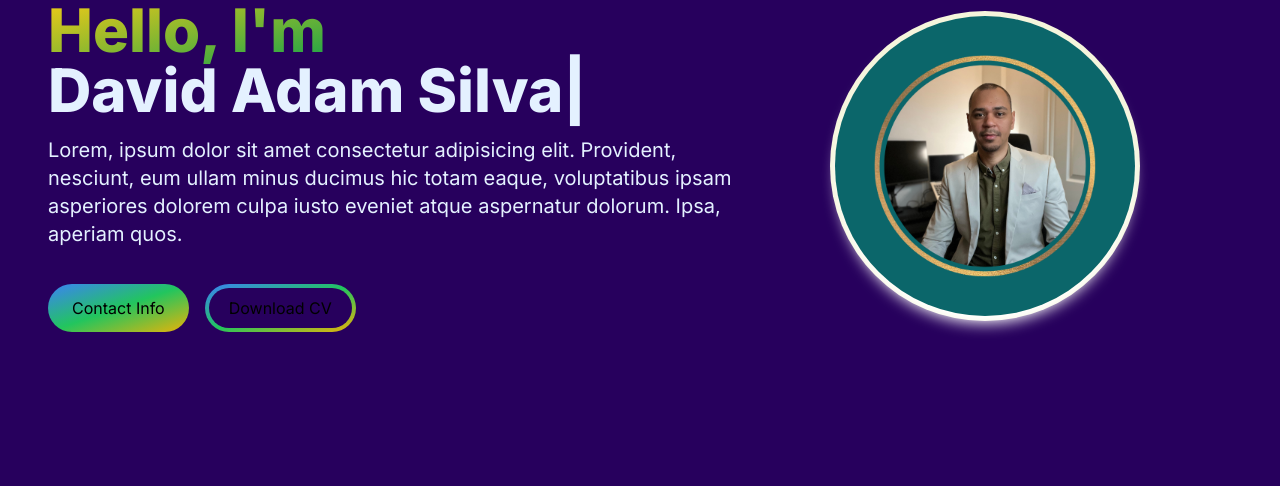
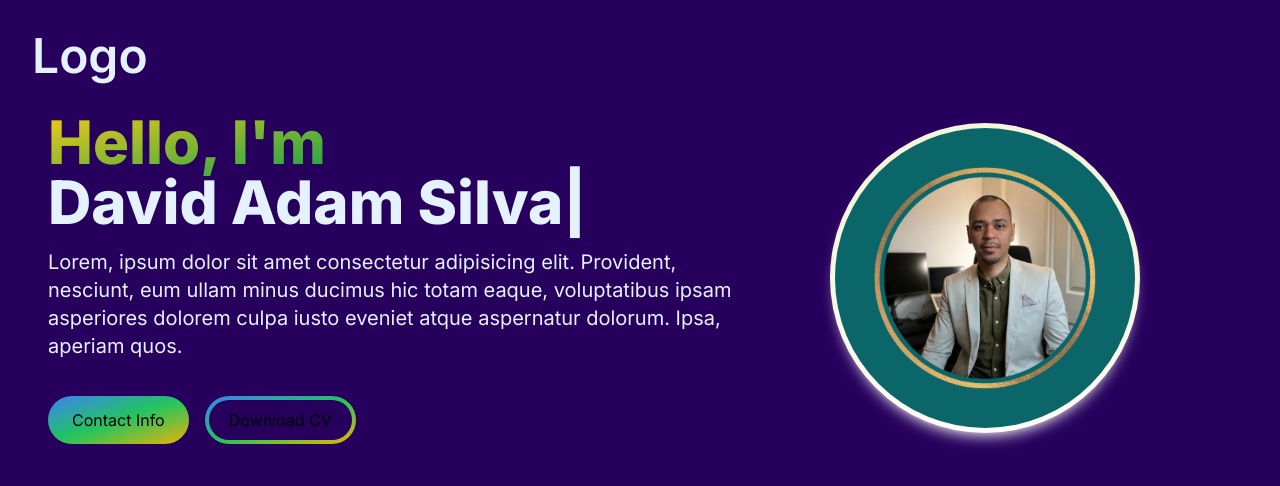
Before and after one commit to DavidAdam1323/my_portfolio_project, a Next.js app: page / in a window 1280 px wide. Shown: the top 486 px of the page. Built offline with nearby package versions, Linux system fonts and the light colour scheme.

Commit message:
Navbar component initialized and added in page.js. Also a Logo placeholder added

```diff
--- /dev/null
+++ b/src/app/components/Navbar.jsx
@@ -0,0 +1,17 @@
+import React from "react";
+import Link from "next/link";
+
+const Navbar = () => {
+  return (
+    <nav>
+      <div className="flex flex-wrap items-center justify-between mx-auto p-8">
+        <Link href={"/"} className="text-5xl text-[#E4F1FF] font-semibold">
+          Logo
+        </Link>
+        <div className="menu"></div>
+      </div>
+    </nav>
+  );
+};
+
+export default Navbar;
--- a/src/app/page.js
+++ b/src/app/page.js
@@ -1,9 +1,11 @@
 import Image from "next/image";
 import HeroSection from "./components/HeroSection";
+import Navbar from "./components/Navbar";
 
 export default function Home() {
   return (
     <main className="flex min-h-screen flex-col bg-[#27005D]">
+      <Navbar />
       <div className="containe max-auto px-12 py-4r">
         <HeroSection />
       </div>
```
